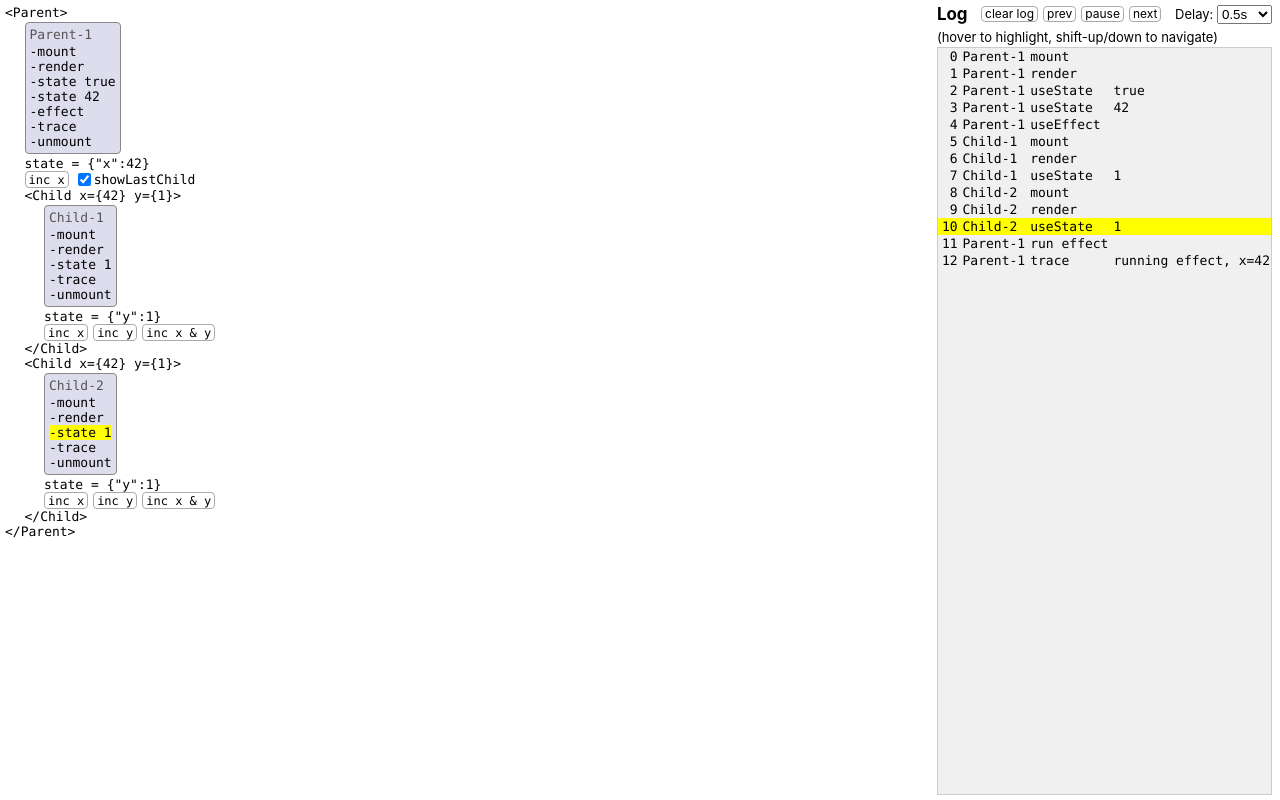
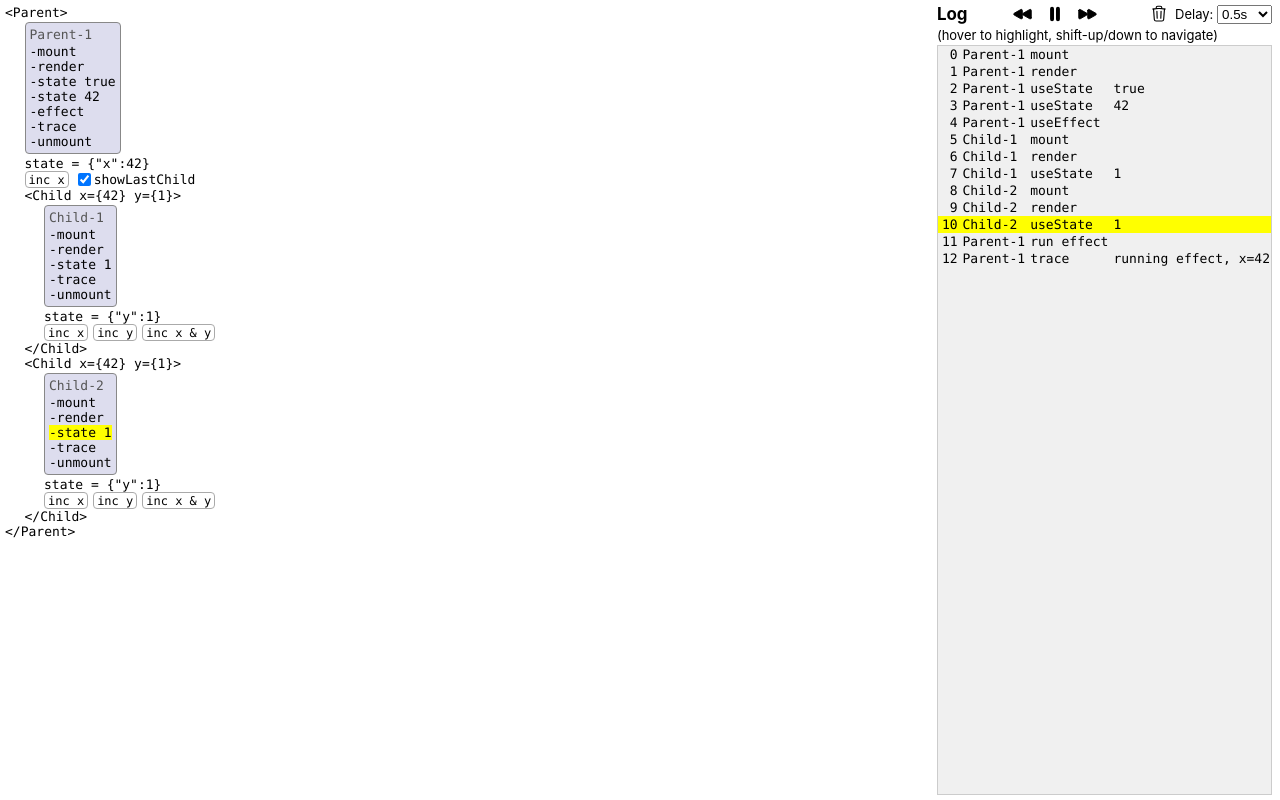
Before and after one commit to Oblosys/react-hook-tracer, a React (Create React App) app: page / in a window 1280 px wide. Built offline with nearby package versions, Linux system fonts and the light colour scheme.

Commit message:
Replace SimpleButton with SvgButton

```diff
--- a/packages/react-hook-tracer/src/components/SimpleButton.tsx
+++ /dev/null
@@ -1,10 +0,0 @@
-interface SimpleButtonProps {
-  value: string
-  onClick: () => void
-}
-
-export const SimpleButton = ({ value, onClick }: SimpleButtonProps): JSX.Element => (
-  <span className="simple-button" onClick={onClick}>
-    {value}
-  </span>
-)
--- /dev/null
+++ b/packages/react-hook-tracer/src/components/SvgButton.css
@@ -0,0 +1,22 @@
+.replay-control-button {
+  width: 32px;
+  height: 22px;
+  border-radius: 8px;
+  flex-grow: 0;
+}
+.replay-control-button > svg {
+  padding: 0px 4px;
+  width: 24px;
+  height: 22px;
+}
+.replay-control-button[data-is-disabled='true'] {
+  color: #999;
+}
+.replay-control-button:hover {
+  color: white;
+  background-color: #666;
+}
+.replay-control-button:hover[data-is-disabled='true'] {
+  /* color: #999; */
+  color: #888;
+}
--- /dev/null
+++ b/packages/react-hook-tracer/src/components/SvgButton.tsx
@@ -0,0 +1,96 @@
+import './SvgButton.css'
+
+// Icons downloaded from https://heroicons.com/
+const buttonSvgByType = {
+  play: (
+    <svg
+      xmlns="http://www.w3.org/2000/svg"
+      fill="currentColor"
+      viewBox="-1 0 23 24"
+      strokeWidth={1.0}
+      stroke="currentColor"
+    >
+      <path
+        strokeLinecap="round"
+        strokeLinejoin="round"
+        d="M5.25 5.653c0-.856.917-1.398 1.667-.986l11.54 6.348a1.125 1.125 0 010 1.971l-11.54 6.347a1.125 1.125 0 01-1.667-.985V5.653z"
+      />
+    </svg>
+  ),
+
+  pause: (
+    <svg
+      xmlns="http://www.w3.org/2000/svg"
+      fill="none"
+      viewBox="0 -2 24 28"
+      strokeWidth={5.0}
+      stroke="currentColor"
+    >
+      <path strokeLinecap="round" strokeLinejoin="round" d="M15.75 5.25v13.5m-7.5-13.5v13.5" />
+    </svg>
+  ),
+  previous: (
+    <svg
+      xmlns="http://www.w3.org/2000/svg"
+      fill="currentColor"
+      viewBox="0 0.6 24 24"
+      strokeWidth={1}
+      stroke="currentColor"
+    >
+      <path
+        strokeLinecap="round"
+        strokeLinejoin="round"
+        d="M21 16.811c0 .864-.933 1.405-1.683.977l-7.108-4.062a1.125 1.125 0 010-1.953l7.108-4.062A1.125 1.125 0 0121 8.688v8.123zM11.25 16.811c0 .864-.933 1.405-1.683.977l-7.108-4.062a1.125 1.125 0 010-1.953L9.567 7.71a1.125 1.125 0 011.683.977v8.123z"
+      />
+    </svg>
+  ),
+  next: (
+    <svg
+      xmlns="http://www.w3.org/2000/svg"
+      fill="currentColor"
+      viewBox="0 0.6 24 24"
+      strokeWidth={1}
+      stroke="currentColor"
+    >
+      <path
+        strokeLinecap="round"
+        strokeLinejoin="round"
+        d="M3 8.688c0-.864.933-1.405 1.683-.977l7.108 4.062a1.125 1.125 0 010 1.953l-7.108 4.062A1.125 1.125 0 013 16.81V8.688zM12.75 8.688c0-.864.933-1.405 1.683-.977l7.108 4.062a1.125 1.125 0 010 1.953l-7.108 4.062a1.125 1.125 0 01-1.683-.977V8.688z"
+      />
+    </svg>
+  ),
+  trash: (
+    <svg
+      xmlns="http://www.w3.org/2000/svg"
+      fill="none"
+      viewBox="1 -2 22 29"
+      strokeWidth={1.5}
+      stroke="currentColor"
+    >
+      <path
+        strokeLinecap="round"
+        strokeLinejoin="round"
+        d="M14.74 9l-.346 9m-4.788 0L9.26 9m9.968-3.21c.342.052.682.107 1.022.166m-1.022-.165L18.16 19.673a2.25 2.25 0 01-2.244 2.077H8.084a2.25 2.25 0 01-2.244-2.077L4.772 5.79m14.456 0a48.108 48.108 0 00-3.478-.397m-12 .562c.34-.059.68-.114 1.022-.165m0 0a48.11 48.11 0 013.478-.397m7.5 0v-.916c0-1.18-.91-2.164-2.09-2.201a51.964 51.964 0 00-3.32 0c-1.18.037-2.09 1.022-2.09 2.201v.916m7.5 0a48.667 48.667 0 00-7.5 0"
+      />
+    </svg>
+  ),
+}
+
+type ButtonType = keyof typeof buttonSvgByType
+
+interface ButtonProps {
+  type: ButtonType
+  tooltip: string
+  isDisabled?: boolean
+  onClick: () => void
+}
+export const Button = ({ type, tooltip, onClick, isDisabled }: ButtonProps) => (
+  <div
+    className={'replay-control-button' + (isDisabled ? ' data-is-disabled' : '')}
+    title={tooltip}
+    data-is-disabled={isDisabled ?? false}
+    onClick={onClick}
+  >
+    {buttonSvgByType[type]}
+  </div>
+)
--- a/packages/react-hook-tracer/src/components/TraceLog.css
+++ b/packages/react-hook-tracer/src/components/TraceLog.css
@@ -16,28 +16,21 @@
   align-items: center;
   justify-content: space-between;
   line-height: 22px;
+  user-select: none;
 }
 .trace-log .title {
   font-size: 130%;
   font-weight: bold;
 }
-
+.trace-log .spacer {
+  flex-grow: 1;
+}
 .trace-log .buttons {
   display: flex;
   align-items: center;
 }
 
-.trace-log .simple-button {
-  position: relative;
-  top: 1px;
-}
-
-.trace-log .emoji-button {
-  font-size: 140%;
-}
-
 .trace-log .hint {
-  padding-top: 2px;
   line-height: 20px;
   text-align: left;
 }
@@ -89,20 +82,3 @@
 .trace-log .entry td:first-child {
   text-align: right;
 }
-
-.trace-log .simple-button {
-  display: inline-block;
-  padding: 1px 3px 0 3px;
-  margin-bottom: 2px;
-  height: 13px;
-  line-height: 12px;
-  font-size: 12px;
-  border: solid #aaa 1px;
-  border-radius: 4px;
-  user-select: none;
-  background-color: white;
-}
-
-.trace-log .simple-button:hover {
-  background-color: #ddd;
-}
--- a/packages/react-hook-tracer/src/components/TraceLog.tsx
+++ b/packages/react-hook-tracer/src/components/TraceLog.tsx
@@ -10,7 +10,7 @@ import {
   setSessionReplayTimerDelay,
 } from './DelaySelector'
 import { LogEntries } from './LogEntries'
-import { SimpleButton } from './SimpleButton'
+import { Button } from './SvgButton'
 
 import './TraceLog.css'
 
@@ -186,16 +186,44 @@ export const TraceLog = (): JSX.Element => {
       <div className="header">
         <div className="controls">
           <div className="title">Log</div>
+          <div className="spacer"></div>
           <div className="buttons">
-            <SimpleButton value="clear log" onClick={clearLog} />{' '}
-            <SimpleButton value="prev" onClick={() => stepReplay(-1)} />{' '}
+            <Button
+              type="previous"
+              tooltip="previous entry"
+              isDisabled={state.highlightedIndex === null || state.highlightedIndex === 0}
+              onClick={() => stepReplay(-1)}
+            />{' '}
             {state.isReplaying ? (
-              <SimpleButton value="pause" onClick={stopReplay} />
+              <Button type="pause" tooltip="pause replay" onClick={stopReplay} />
             ) : (
-              <SimpleButton value="play" onClick={startReplay} />
+              <Button
+                type="play"
+                tooltip="start replay"
+                onClick={startReplay}
+                isDisabled={
+                  state.logEntries.length === 0 ||
+                  state.highlightedIndex === state.logEntries.length - 1
+                }
+              />
             )}{' '}
-            <SimpleButton value="next" onClick={() => stepReplay(1)} />{' '}
+            <Button
+              type="next"
+              tooltip="next entry"
+              isDisabled={
+                state.highlightedIndex === null ||
+                state.highlightedIndex === state.logEntries.length - 1
+              }
+              onClick={() => stepReplay(1)}
+            />
           </div>
+          <div className="spacer"></div>
+          <Button
+            type="trash"
+            tooltip="clear log"
+            onClick={clearLog}
+            isDisabled={state.logEntries.length === 0}
+          />
           <div>
             Delay: <DelaySelector value={state.replayTimerDelay} onChange={setReplayTimerDelay} />
           </div>
```
